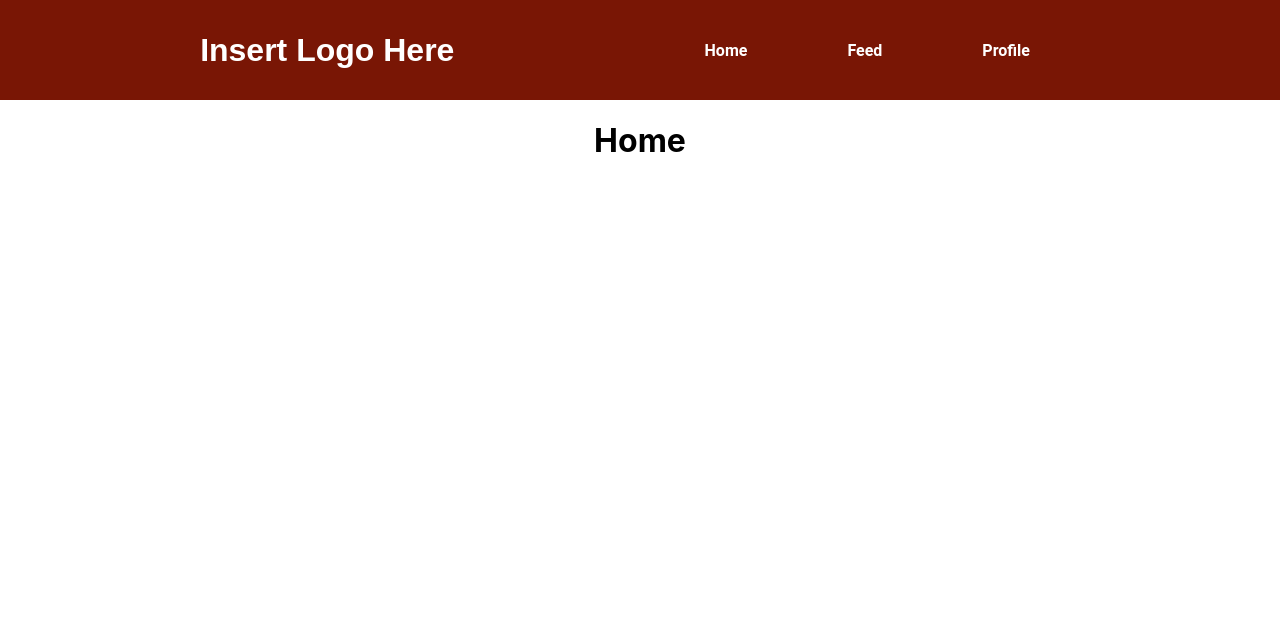
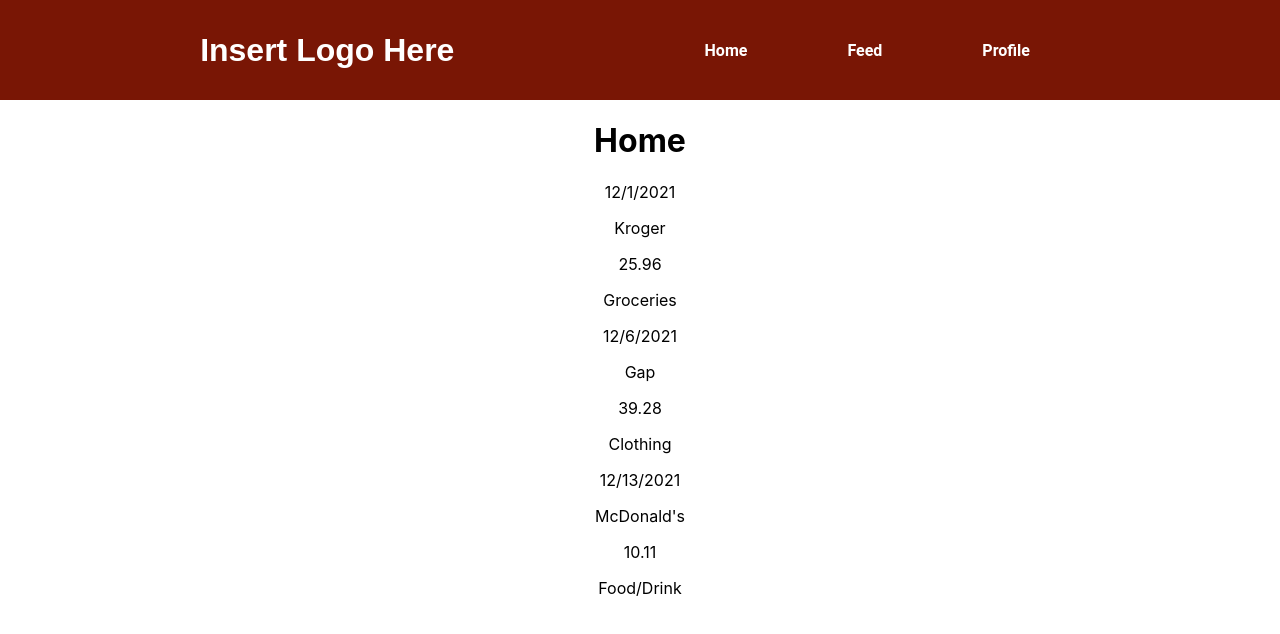
Before and after one commit to ItsIanP/sharable-spending, a React (Create React App) app: page /Home in a window 1280 px wide. Shown: the top 634 px of the page. Built offline with nearby package versions, Linux system fonts and the light colour scheme.

Commit message:
added expense components

```diff
--- a/src/components/Home.js
+++ b/src/components/Home.js
@@ -1,10 +1,17 @@
 import React from 'react'
 import './Home.css'
+import IndividualExpense from './IndividualExpense'
+import {data} from '../data/ExpenseData'
 
 const Home = () => {
     return (
         <div>
             <h1>Home</h1>
+            <div>
+                {data.map((expense) => (
+                    <IndividualExpense date={expense.date} location={expense.location} cost={expense.cost} category={expense.category}/>
+                ))}
+            </div>
         </div>
     )
 }
--- /dev/null
+++ b/src/components/IndividualExpense.js
@@ -0,0 +1,15 @@
+import React from 'react'
+import './IndividualExpense.css'
+
+const IndividualExpense = ({date, location, cost, category}) => {
+    return (
+        <div>
+            <p>{date}</p>
+            <p>{location}</p>
+            <p>{cost}</p>
+            <p>{category}</p>
+        </div>
+    )
+}
+
+export default IndividualExpense
--- /dev/null
+++ b/src/data/ExpenseData.js
@@ -0,0 +1,21 @@
+
+   export const data = [
+    {
+        date: "12/1/2021",
+        location: "Kroger",
+        cost: "25.96",
+        category: "Groceries"
+    },
+    {
+        date: "12/6/2021",
+        location: "Gap",
+        cost: "39.28",
+        category: "Clothing"
+    },
+    {
+        date: "12/13/2021",
+        location: "McDonald's",
+        cost: "10.11",
+        category: "Food/Drink"
+    }
+]
```
Also changed, not shown: src/components/IndividualExpense.css (added), 1 other file (tests, documents, lock files or other folders).
